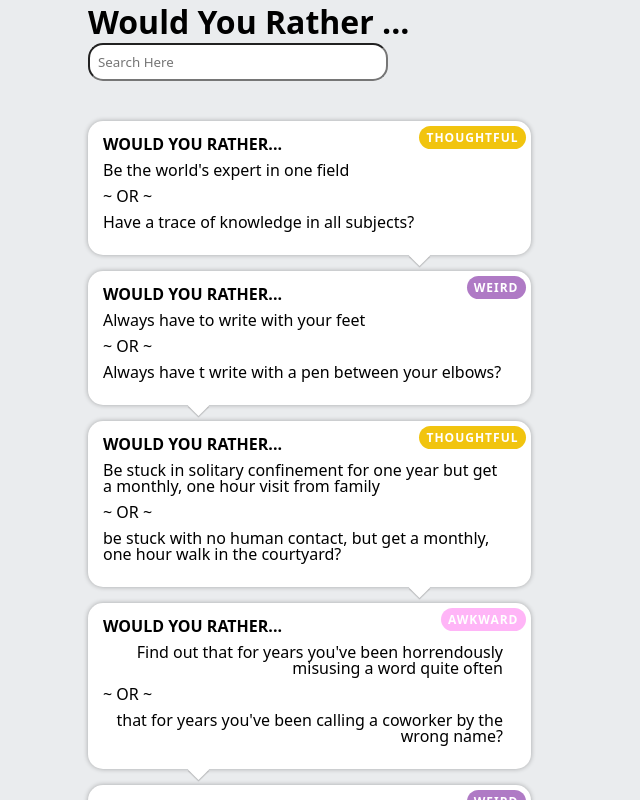
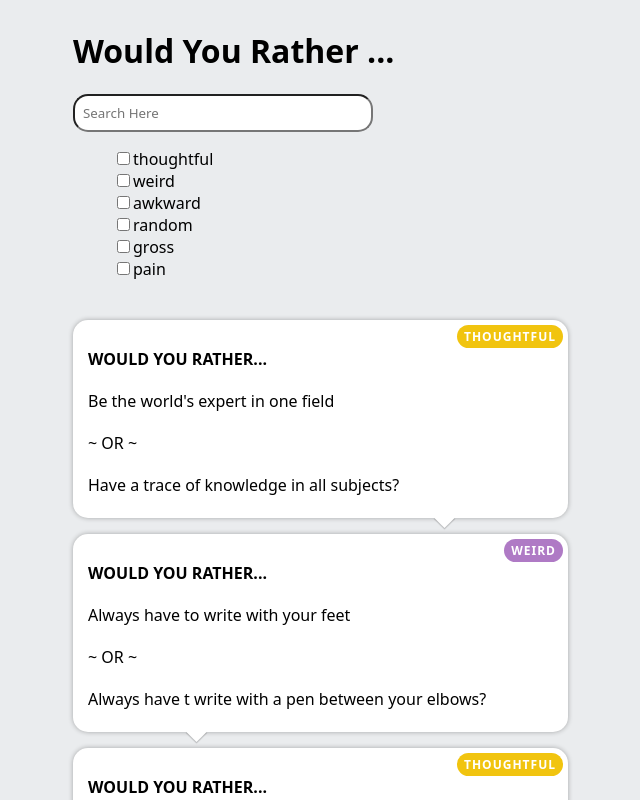
Before and after one commit to benroasting/would-you-rather, a React (Create React App) app: page / in a window 1280 px wide. Shown: the top 800 px of the page, without its empty margins (237-877 px from the left). Built offline with nearby package versions, Linux system fonts and the light colour scheme.

Commit message:
questions, starting to add the category checkbox filters

```diff
--- a/src/App.css
+++ b/src/App.css
@@ -1,6 +1,4 @@
 * {
-  margin: 0;
-  box-sizing: border-box;
   font-family: system-ui, -apple-system, BlinkMacSystemFont, "Segoe UI", Roboto,
     Oxygen, Ubuntu, Cantarell, "Open Sans", "Helvetica Neue", sans-serif;
 }
@@ -13,7 +11,7 @@ body {
   background-color: #eaecee;
 }
 
-input {
+.search-bar {
   padding: 0.5rem;
   border-radius: 15px;
   width: 300px;
@@ -98,3 +96,11 @@ input {
   margin-bottom: 10px;
   max-width: 400px;
 }
+
+.radio-button-container {
+  display: block;
+}
+
+.radio-button-container ul li {
+  list-style-type: none;
+}
--- a/src/App.js
+++ b/src/App.js
@@ -2,10 +2,12 @@ import React, { useState } from "react";
 import "./App.css";
 import Search from "./Components/SearchBar";
 import QuestionsFeed from "./Components/QuestionsFeed";
+import ButtonFilter from "./Components/ButtonFilter";
 import data from "./data";
 
 function App() {
   const [searchInput, setSearchInput] = useState("");
+  const [radioInput, setRadioInput] = useState("");
 
   const filteredQuestions = data.filter((data) => {
     return (
@@ -19,6 +21,7 @@ function App() {
     <div className="App">
       <h1>Would You Rather ...</h1>
       <Search onChange={setSearchInput} searchText={searchInput} />
+      <ButtonFilter onChange={radioInput} radioFilter={setRadioInput} />
       <QuestionsFeed filteredQuestions={filteredQuestions} />
     </div>
   );
--- /dev/null
+++ b/src/Components/ButtonFilter.js
@@ -0,0 +1,68 @@
+import React from "react";
+
+export default function ButtonFilter({ onChange, radioFilter }) {
+  const filterHandler = (e) => {
+    onChange(e.target.value);
+  };
+
+  return (
+    <div className="radio-button-container">
+      <ul>
+        <li>
+          <input
+            type="checkbox"
+            id="thoughtful"
+            checked={radioFilter === "thoughtful"}
+            value="thoughtful"
+          />
+          <label htmlFor="thoughtful">thoughtful</label>
+        </li>
+        <li>
+          <input
+            type="checkbox"
+            id="weird"
+            checked={radioFilter === "weird"}
+            value="weird"
+          />
+          <label htmlFor="weird">weird</label>
+        </li>
+        <li>
+          <input
+            type="checkbox"
+            id="awkward"
+            checked={radioFilter === "awkward"}
+            value="awkward"
+          />
+          <label htmlFor="awkward">awkward</label>
+        </li>
+        <li>
+          <input
+            type="checkbox"
+            id="random"
+            checked={radioFilter === "random"}
+            value="random"
+          />
+          <label htmlFor="random">random</label>
+        </li>
+        <li>
+          <input
+            type="checkbox"
+            id="pain"
+            checked={radioFilter === "gross"}
+            value="gross"
+          />
+          <label htmlFor="gross">gross</label>
+        </li>
+        <li>
+          <input
+            type="checkbox"
+            id="pain"
+            checked={radioFilter === "pain"}
+            value="pain"
+          />
+          <label htmlFor="pain">pain</label>
+        </li>
+      </ul>
+    </div>
+  );
+}
--- a/src/Components/SearchBar.js
+++ b/src/Components/SearchBar.js
@@ -1,6 +1,7 @@
 import React from "react";
 
 const Search = ({ onChange, searchText }) => {
+  console.log(onChange);
   const searchHandler = (e) => {
     e.preventDefault();
     onChange(e.target.value);
@@ -9,6 +10,7 @@ const Search = ({ onChange, searchText }) => {
   return (
     <div>
       <input
+        className="search-bar"
         type="search"
         placeholder="Search Here"
         onChange={searchHandler}
--- a/src/data.js
+++ b/src/data.js
@@ -121,8 +121,8 @@ const data = [
     question2:
       "park in a handicapped spot right in front of a guy in a wheelchair?",
     category: {
-      tag: "rude",
-      color: "gray",
+      tag: "awkward",
+      color: "#FFB5F7",
     },
   },
   {
@@ -209,6 +209,57 @@ const data = [
       color: "#DD6D6D",
     },
   },
+  {
+    header: "WOULD YOU RATHER...",
+    question1: "Have fantastic meals but vomit after each one ",
+    question2: "always have to eat food you hate?",
+    category: {
+      tag: "gross",
+      color: "#A2D9CE",
+    },
+  },
+  {
+    header: "WOULD YOU RATHER...",
+    question1:
+      "Lie about your employment history if the job of your dreams depended on it ",
+    question2:
+      "lie about your love history if it meant marrying the person of your dreams?",
+    category: {
+      tag: "thoughtful",
+      color: "#F1C40F",
+    },
+  },
+  {
+    header: "WOULD YOU RATHER...",
+    question1:
+      "Have a little man that lives in your mouth and incessantly hammers on your teeth with a pick",
+    question2:
+      "coexist with a small bird that lives on your nose and yanks out your nose hairs at its discretion?",
+    category: {
+      tag: "weird",
+      color: "#EB984E",
+    },
+  },
+  {
+    header: "WOULD YOU RATHER...",
+    question1:
+      "Only be able to spend a total of 3 months a year with your spouse ",
+    question2: "be handcuffed together for life?",
+    category: {
+      tag: "thoughtful",
+      color: "#F1C40F",
+    },
+  },
+  {
+    header: "WOULD YOU RATHER...",
+    question1: "Have nine lives ",
+    question2:
+      "three wishes (excluding extra lives, immortality, invincibility, or more wishes?",
+    category: {
+      tag: "thoughtful",
+      color: "#F1C40F",
+    },
+  },
 ];
 
 export default data;
```
